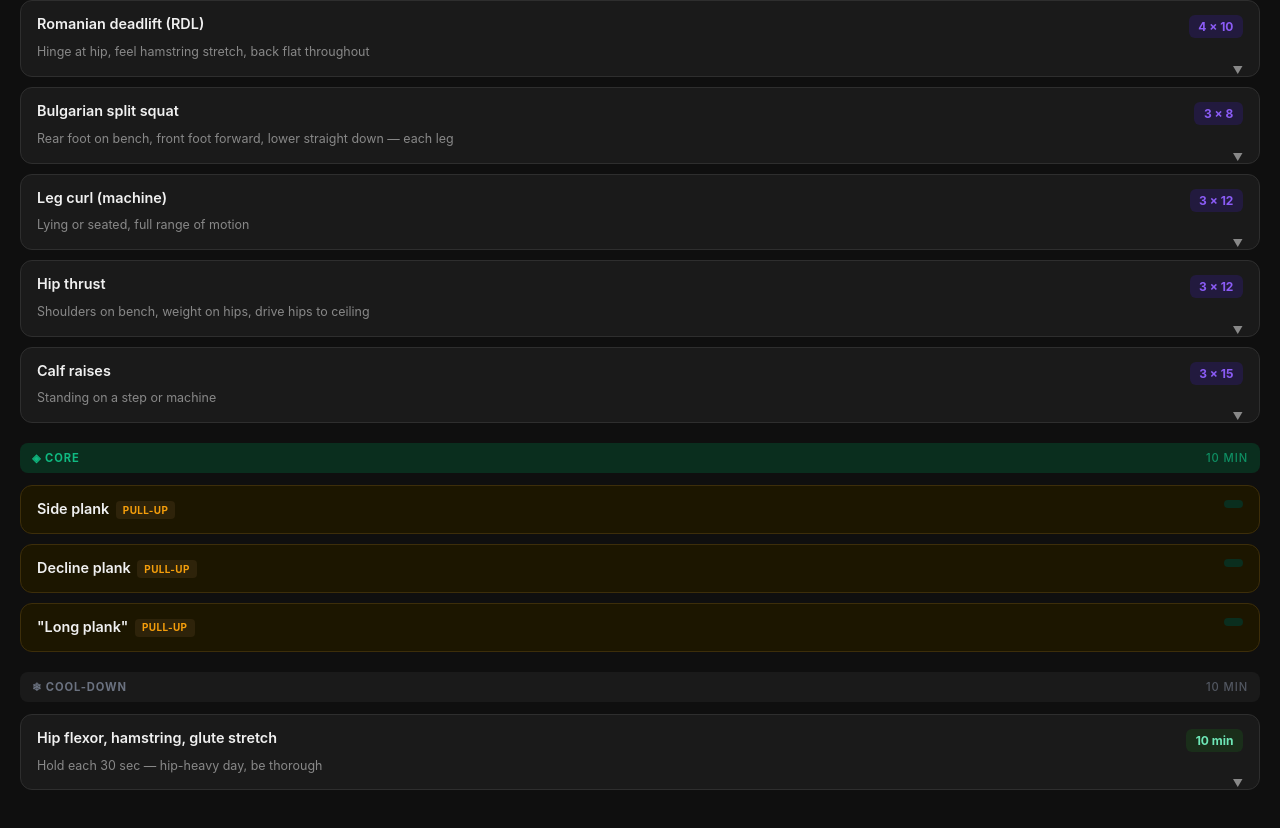
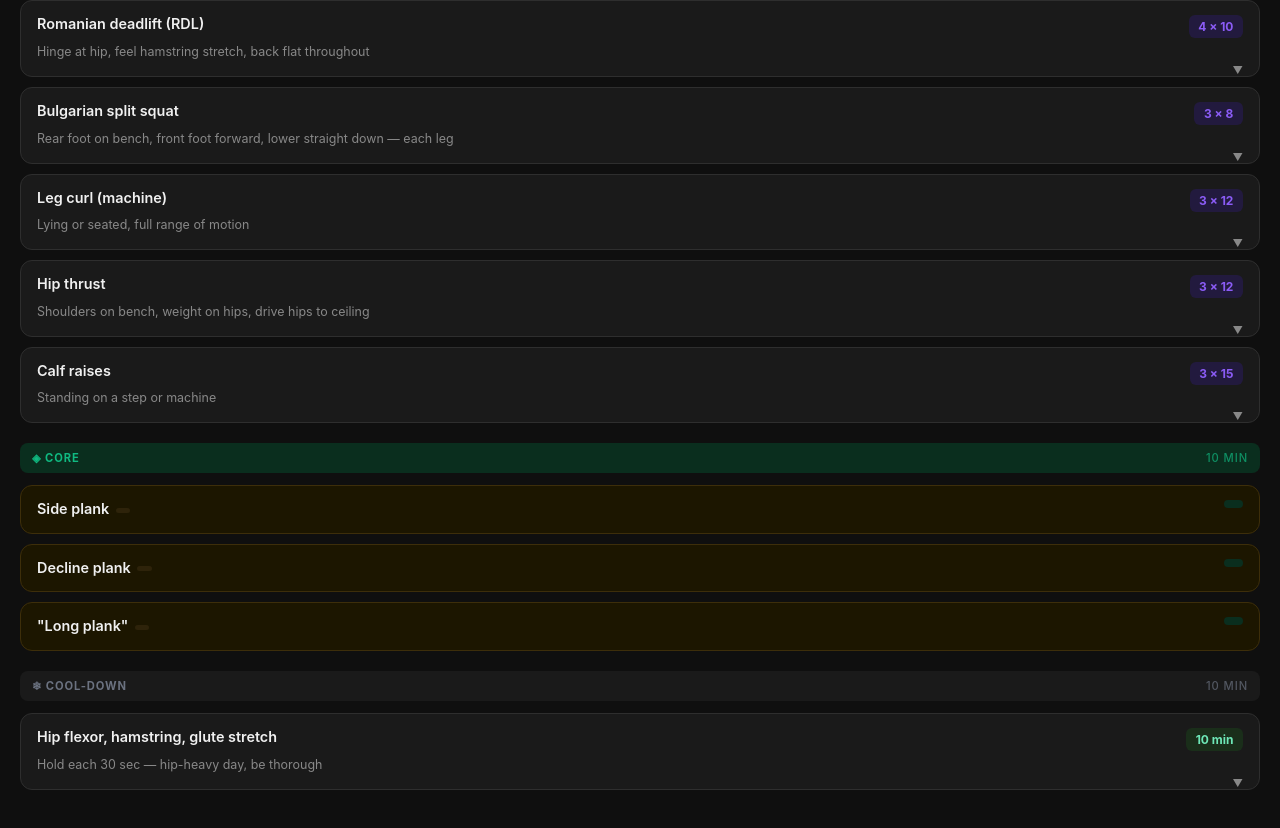
Before and after one commit to TadeasTolver/worout-plan-by-Claude, a plain HTML site: page index.html in a window 1280 px wide. Shown: the part 576-1404 px from the top of the page. Drawn offline with Linux system fonts and the light colour scheme.

Commit message:
Update index.html

```diff
--- a/index.html
+++ b/index.html
@@ -368,13 +368,13 @@
   </div>
   <div class="ex" onclick="toggle(this)">
    <div class="ex pullup-ex" onclick="toggle(this)">
-    <div class="ex-top"><span class="ex-name">Side plank<span class="pullup-tag">pull-up</span></span><span class="ex-sets sets-core"></span></div>
+    <div class="ex-top"><span class="ex-name">Side plank<span class="pullup-tag"></span></span><span class="ex-sets sets-core"></span></div>
   </div>
   <div class="ex pullup-ex" onclick="toggle(this)">
-    <div class="ex-top"><span class="ex-name">Decline plank<span class="pullup-tag">pull-up</span></span><span class="ex-sets sets-core"></span></div>
+    <div class="ex-top"><span class="ex-name">Decline plank<span class="pullup-tag"></span></span><span class="ex-sets sets-core"></span></div>
   </div>
    <div class="ex pullup-ex" onclick="toggle(this)">
-    <div class="ex-top"><span class="ex-name">"Long plank"<span class="pullup-tag">pull-up</span></span><span class="ex-sets sets-core"></span></div>
+    <div class="ex-top"><span class="ex-name">"Long plank"<span class="pullup-tag"></span></span><span class="ex-sets sets-core"></span></div>
   </div>
   </div>
 
@@ -435,13 +435,13 @@
   <div class="section-label core">◈ Core <span class="section-time"></span></div>
 
    <div class="ex pullup-ex" onclick="toggle(this)">
-    <div class="ex-top"><span class="ex-name">Side plank<span class="pullup-tag">pull-up</span></span><span class="ex-sets sets-core"></span></div>
+    <div class="ex-top"><span class="ex-name">Side plank<span class="pullup-tag"></span></span><span class="ex-sets sets-core"></span></div>
   </div>
   <div class="ex pullup-ex" onclick="toggle(this)">
-    <div class="ex-top"><span class="ex-name">Decline plank<span class="pullup-tag">pull-up</span></span><span class="ex-sets sets-core"></span></div>
+    <div class="ex-top"><span class="ex-name">Decline plank<span class="pullup-tag"></span></span><span class="ex-sets sets-core"></span></div>
   </div>
    <div class="ex pullup-ex" onclick="toggle(this)">
-    <div class="ex-top"><span class="ex-name">"Long plank"<span class="pullup-tag">pull-up</span></span><span class="ex-sets sets-core"></span></div>
+    <div class="ex-top"><span class="ex-name">"Long plank"<span class="pullup-tag"></span></span><span class="ex-sets sets-core"></span></div>
   </div>
 
   <div class="section-label cool">❄ Cool-down <span class="section-time">10 min</span></div>
@@ -514,13 +514,13 @@
 
   <div class="section-label core">◈ Core <span class="section-time">10 min</span></div>
      <div class="ex pullup-ex" onclick="toggle(this)">
-    <div class="ex-top"><span class="ex-name">Side plank<span class="pullup-tag">pull-up</span></span><span class="ex-sets sets-core"></span></div>
+    <div class="ex-top"><span class="ex-name">Side plank<span class="pullup-tag"></span></span><span class="ex-sets sets-core"></span></div>
   </div>
   <div class="ex pullup-ex" onclick="toggle(this)">
-    <div class="ex-top"><span class="ex-name">Decline plank<span class="pullup-tag">pull-up</span></span><span class="ex-sets sets-core"></span></div>
+    <div class="ex-top"><span class="ex-name">Decline plank<span class="pullup-tag"></span></span><span class="ex-sets sets-core"></span></div>
   </div>
    <div class="ex pullup-ex" onclick="toggle(this)">
-    <div class="ex-top"><span class="ex-name">"Long plank"<span class="pullup-tag">pull-up</span></span><span class="ex-sets sets-core"></span></div>
+    <div class="ex-top"><span class="ex-name">"Long plank"<span class="pullup-tag"></span></span><span class="ex-sets sets-core"></span></div>
   </div>
 
   <div class="section-label cool">❄ Cool-down <span class="section-time">10 min</span></div>
@@ -579,13 +579,13 @@
 
   <div class="section-label core">◈ Core <span class="section-time">10 min</span></div>
      <div class="ex pullup-ex" onclick="toggle(this)">
-    <div class="ex-top"><span class="ex-name">Side plank<span class="pullup-tag">pull-up</span></span><span class="ex-sets sets-core"></span></div>
+    <div class="ex-top"><span class="ex-name">Side plank<span class="pullup-tag"></span></span><span class="ex-sets sets-core"></span></div>
   </div>
   <div class="ex pullup-ex" onclick="toggle(this)">
-    <div class="ex-top"><span class="ex-name">Decline plank<span class="pullup-tag">pull-up</span></span><span class="ex-sets sets-core"></span></div>
+    <div class="ex-top"><span class="ex-name">Decline plank<span class="pullup-tag"></span></span><span class="ex-sets sets-core"></span></div>
   </div>
    <div class="ex pullup-ex" onclick="toggle(this)">
-    <div class="ex-top"><span class="ex-name">"Long plank"<span class="pullup-tag">pull-up</span></span><span class="ex-sets sets-core"></span></div>
+    <div class="ex-top"><span class="ex-name">"Long plank"<span class="pullup-tag"></span></span><span class="ex-sets sets-core"></span></div>
   </div>
 
   <div class="section-label cool">❄ Cool-down <span class="section-time">10 min</span></div>
@@ -658,13 +658,13 @@
 
   <div class="section-label core">◈ Core <span class="section-time"></span></div>
      <div class="ex pullup-ex" onclick="toggle(this)">
-    <div class="ex-top"><span class="ex-name">Side plank<span class="pullup-tag">pull-up</span></span><span class="ex-sets sets-core"></span></div>
+    <div class="ex-top"><span class="ex-name">Side plank<span class="pullup-tag"></span></span><span class="ex-sets sets-core"></span></div>
   </div>
   <div class="ex pullup-ex" onclick="toggle(this)">
-    <div class="ex-top"><span class="ex-name">Decline plank<span class="pullup-tag">pull-up</span></span><span class="ex-sets sets-core"></span></div>
+    <div class="ex-top"><span class="ex-name">Decline plank<span class="pullup-tag"></span></span><span class="ex-sets sets-core"></span></div>
   </div>
    <div class="ex pullup-ex" onclick="toggle(this)">
-    <div class="ex-top"><span class="ex-name">"Long plank"<span class="pullup-tag">pull-up</span></span><span class="ex-sets sets-core"></span></div>
+    <div class="ex-top"><span class="ex-name">"Long plank"<span class="pullup-tag"></span></span><span class="ex-sets sets-core"></span></div>
   </div>
 
   <div class="section-label cool">❄ Cool-down <span class="section-time">10 min</span></div>
```
